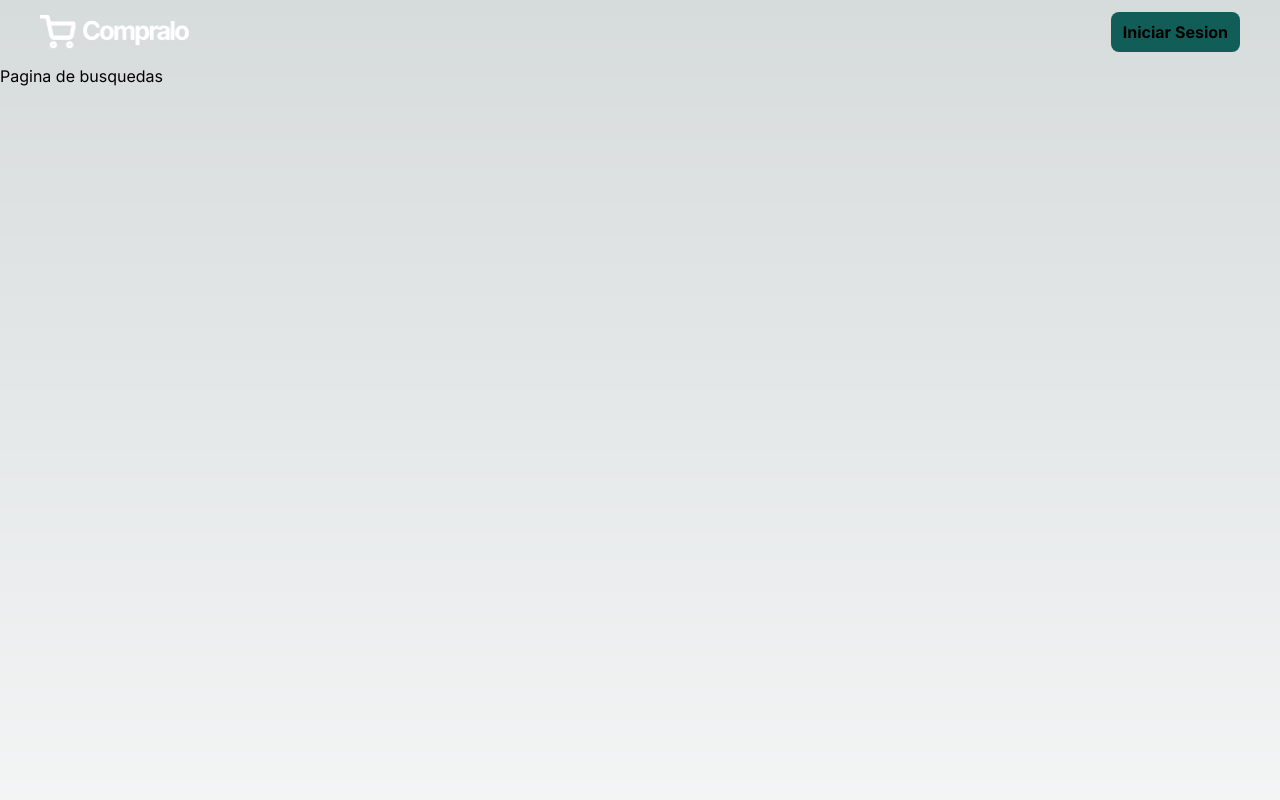
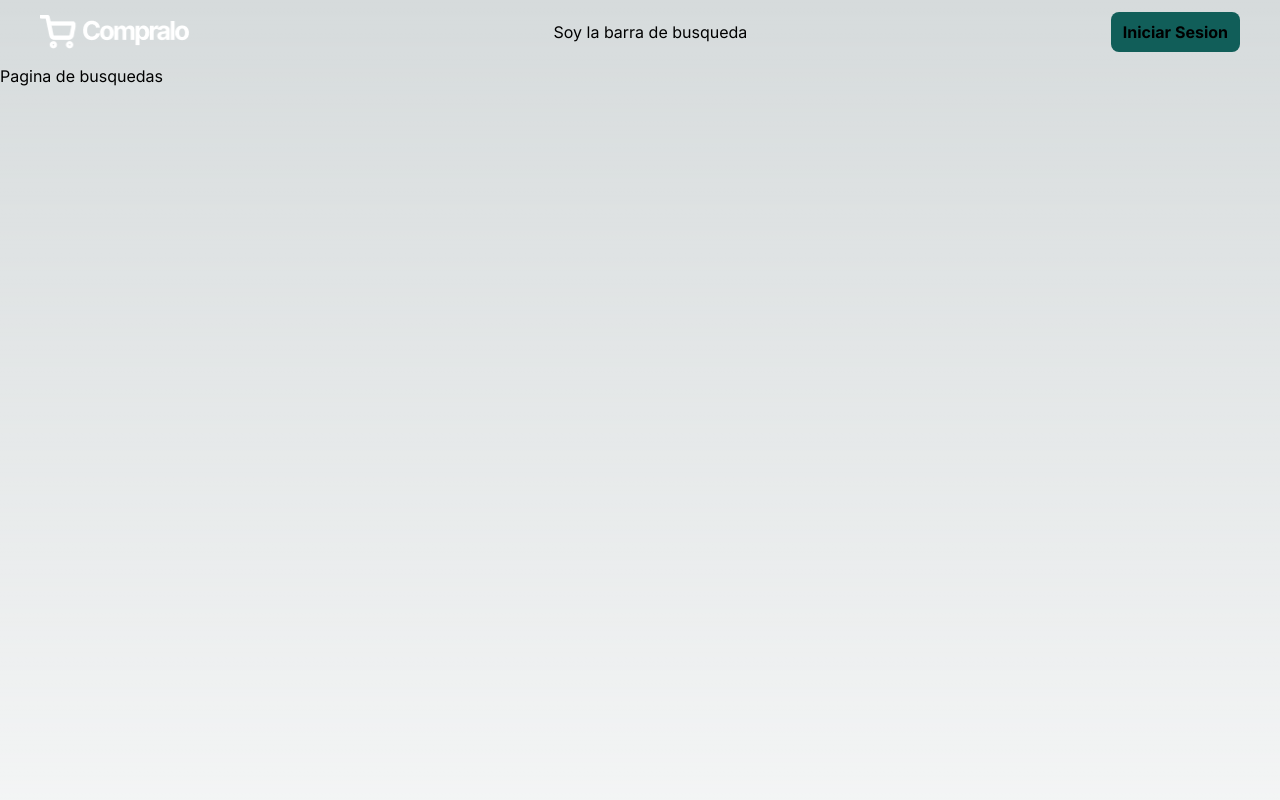
Before and after one commit to PabloMur/m10-ecommerce, a Next.js app: page /search in a window 1280 px wide. Shown: the top 800 px of the page. Built offline with nearby package versions, Linux system fonts and the light colour scheme.

Commit message:
add the basis for searchbar comp

```diff
--- a/src/components/Navbar.tsx
+++ b/src/components/Navbar.tsx
@@ -1,10 +1,11 @@
-import Menu from "./Menu";
+import SearchBar from "./SearchBar";
 import Logo from "./ui/Logo";
 import LoginBtn from "./ui/buttons/LoginBtn";
 export default function Navbar() {
   return (
     <div className="flex justify-between p-3 px-10 items-center">
       <Logo></Logo>
+      <SearchBar></SearchBar>
       <LoginBtn></LoginBtn>
     </div>
   );
--- /dev/null
+++ b/src/components/SearchBar.tsx
@@ -0,0 +1,5 @@
+import { usePathname } from "next/navigation";
+export default function SearchBar() {
+  const showSearchBar = usePathname() == "/search" ? true : false;
+  return showSearchBar && <div>Soy la barra de busqueda</div>;
+}
```
